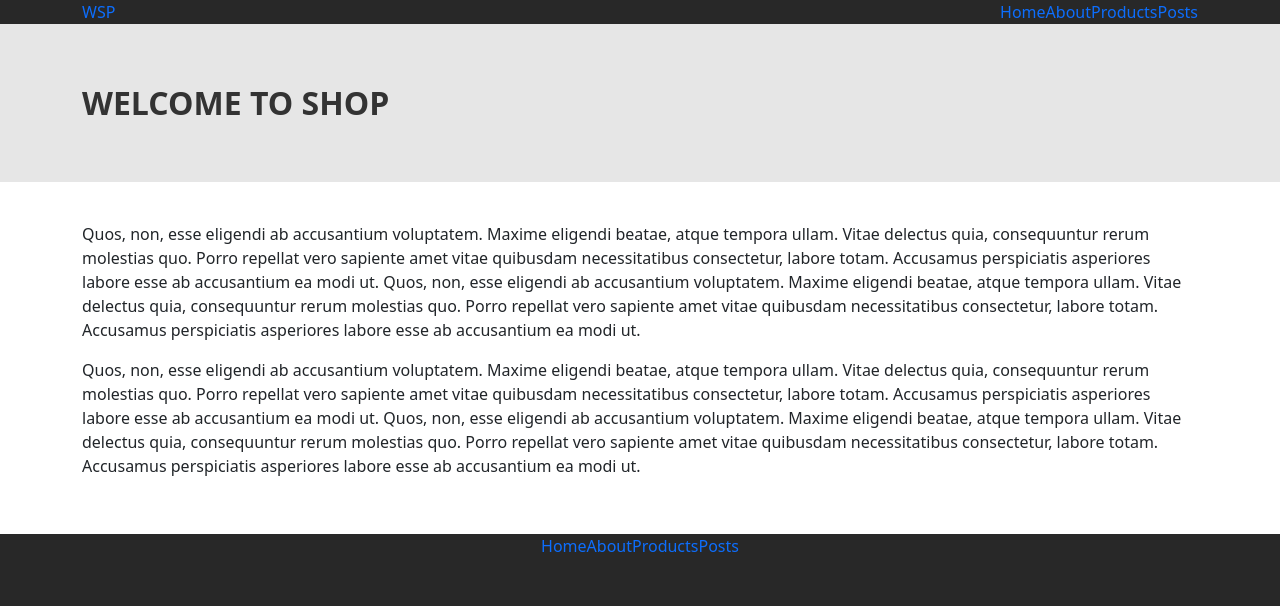
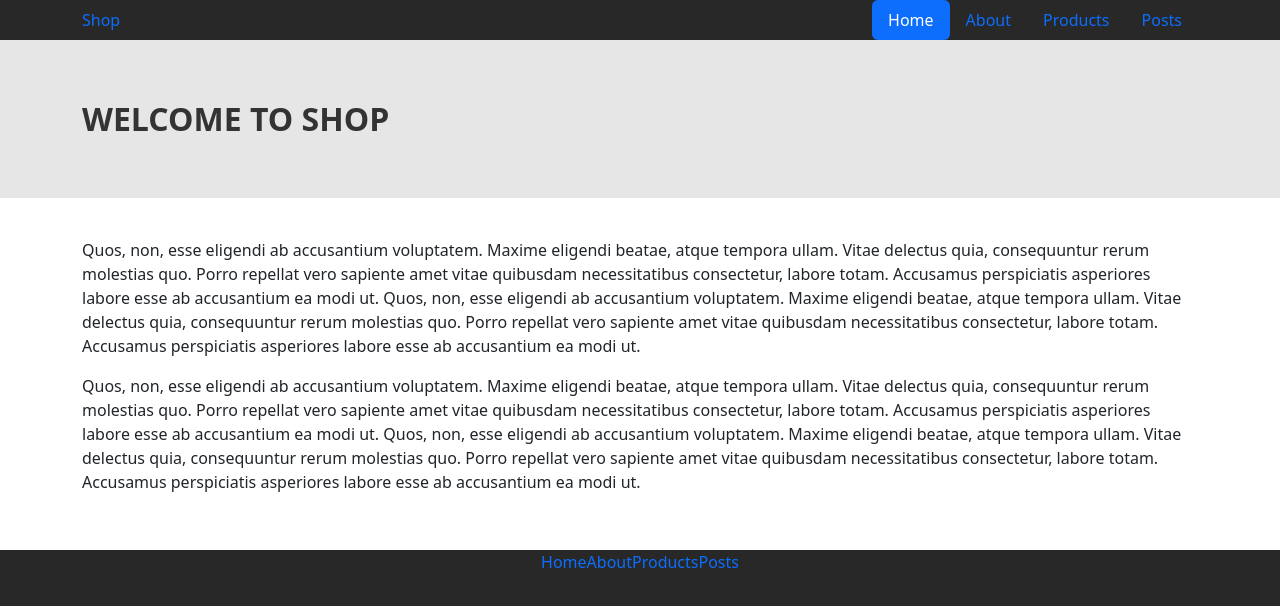
Before and after one commit to dulip-sameera/react-shop-ui, a React (Create React App) app: page / in a window 1280 px wide. Shown: the top 606 px of the page. Built offline with nearby package versions, Linux system fonts and the light colour scheme.

Commit message:
change all nav Links to NavLink components

```diff
--- a/src/components/Header.jsx
+++ b/src/components/Header.jsx
@@ -9,24 +9,44 @@ const Header = () => {
           <div className="d-flex justify-content-between align-items-center">
             <div className="logo">
               <Link to="/" className="brand">
-                WSP
+                Shop
               </Link>
             </div>
 
-            <div className="nav nav-pills">
-              <Link to="/" className="">
+            <nav className="nav nav-pills">
+              <NavLink
+                to="/"
+                className={(navData) =>
+                  navData.isActive ? "nav-link active" : "nav-link"
+                }
+              >
                 Home
-              </Link>
-              <Link to="about" className="">
+              </NavLink>
+              <NavLink
+                to="about"
+                className={(navData) =>
+                  navData.isActive ? "nav-link active" : "nav-link"
+                }
+              >
                 About
-              </Link>
-              <Link to="products" className="">
+              </NavLink>
+              <NavLink
+                to="products"
+                className={(navData) =>
+                  navData.isActive ? "nav-link active" : "nav-link"
+                }
+              >
                 Products
-              </Link>
-              <Link to="posts" className="">
+              </NavLink>
+              <NavLink
+                to="posts"
+                className={(navData) =>
+                  navData.isActive ? "nav-link active" : "nav-link"
+                }
+              >
                 Posts
-              </Link>
-            </div>
+              </NavLink>
+            </nav>
           </div>
         </div>
       </header>
```
